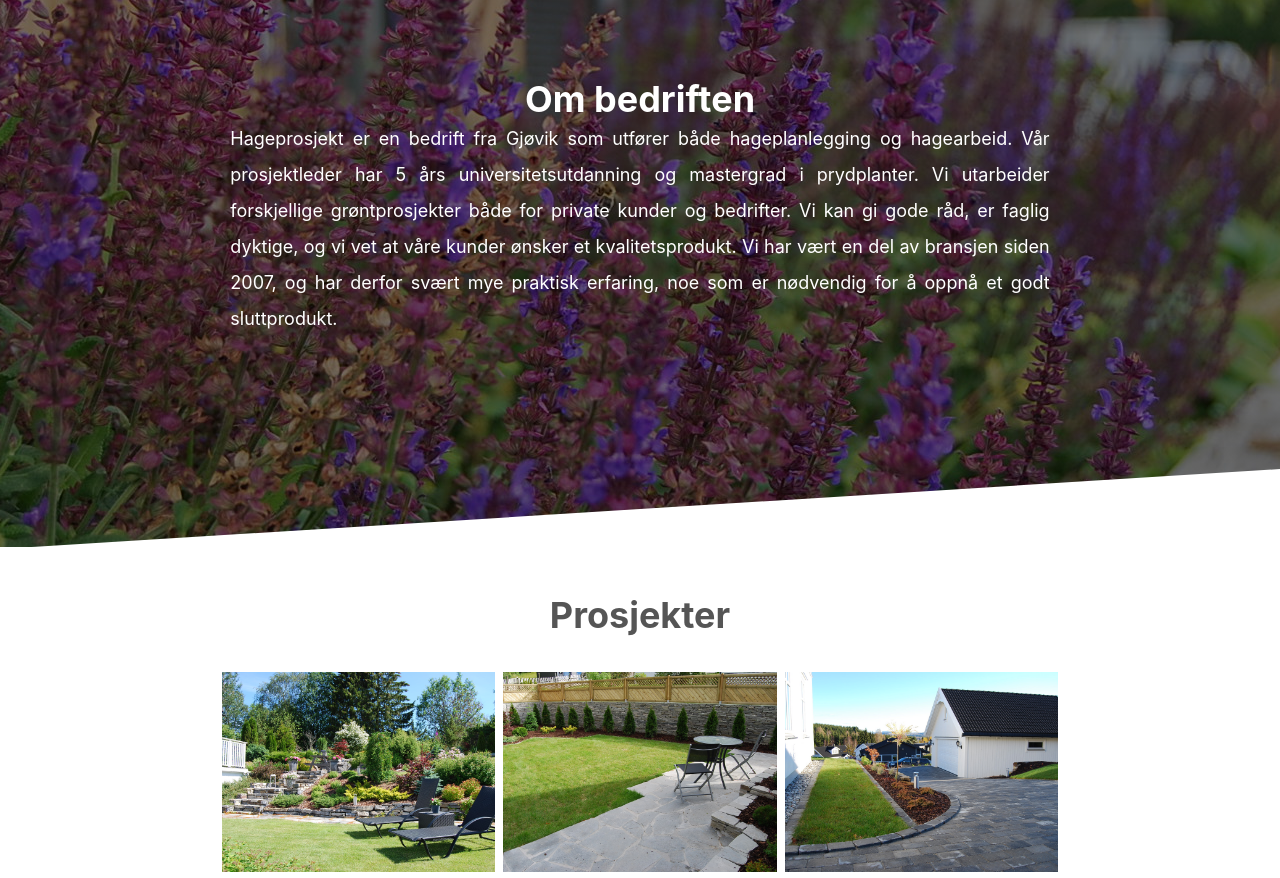
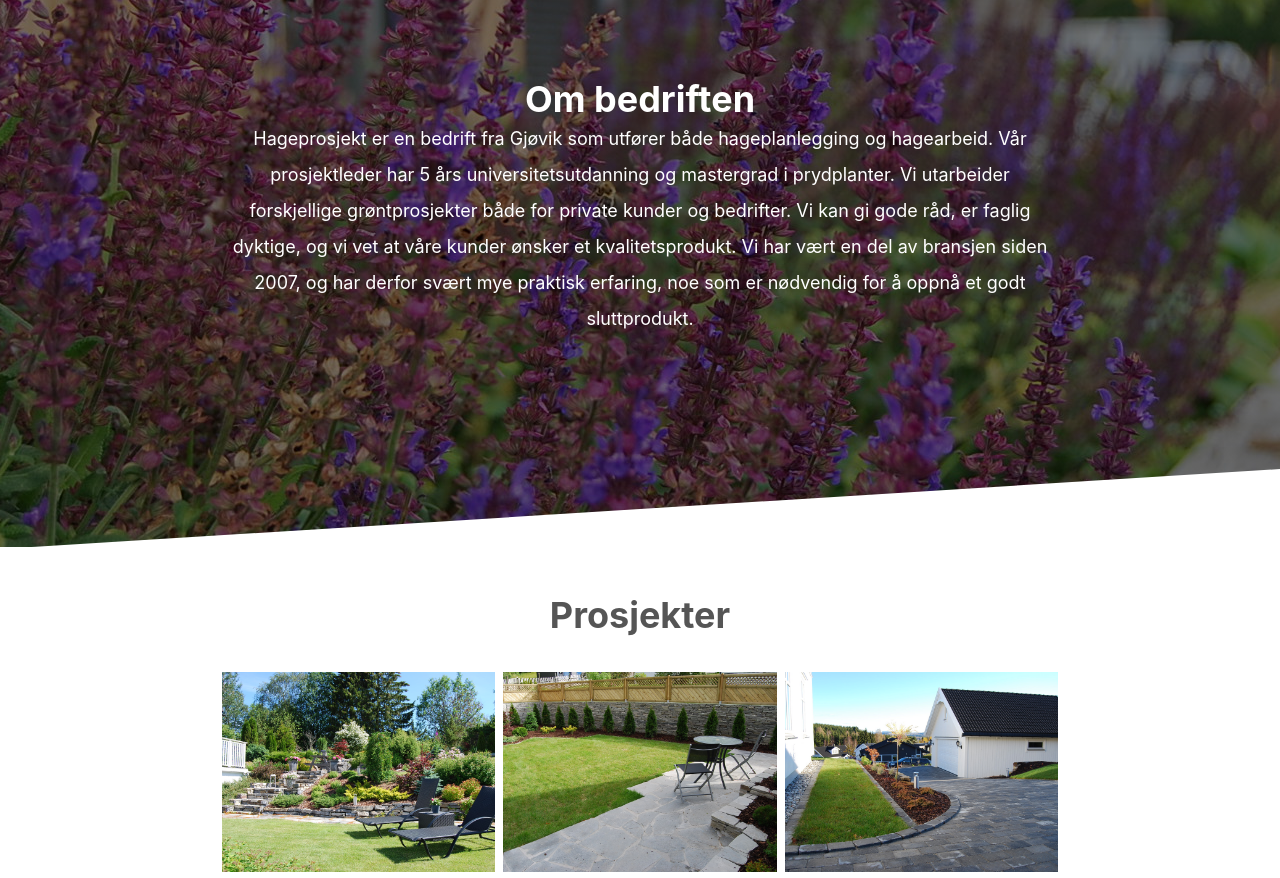
Before and after one commit to joachmak/hageprosjekt, a React (Create React App) app: page /#/ in a window 1280 px wide. Shown: the part 1420-2298 px from the top of the page. Built offline with nearby package versions, Linux system fonts and the light colour scheme.

Commit message:
Hopefully resolve about section rescaling issues

```diff
--- a/src/components/About.tsx
+++ b/src/components/About.tsx
@@ -24,13 +24,13 @@
     return (
         <>
             <div style={styles.container}>
-                <Grid templateColumns={'repeat(6, 1fr)'} h={minHeight + "px"} gap={3}>
+                <Grid templateColumns={'repeat(6, 1fr)'} gap={3}>
                     {size.lg && <GridItem />}
                     <GridItem colSpan={size.lg ? 4 : 6} >
                         <Flex style={styles.flexContainer} justify="center" align="center">
                             <Box>
                                 <Heading align="center">Om bedriften</Heading>
-                                <Text align="justify">
+                                <Text align="center">
                                     Hageprosjekt er en bedrift fra Gjøvik som utfører både hageplanlegging og
                                     hagearbeid. Vår prosjektleder har 5 års universitetsutdanning og mastergrad i prydplanter. Vi
                                     utarbeider forskjellige grøntprosjekter både for private kunder og bedrifter. Vi kan gi gode
```
